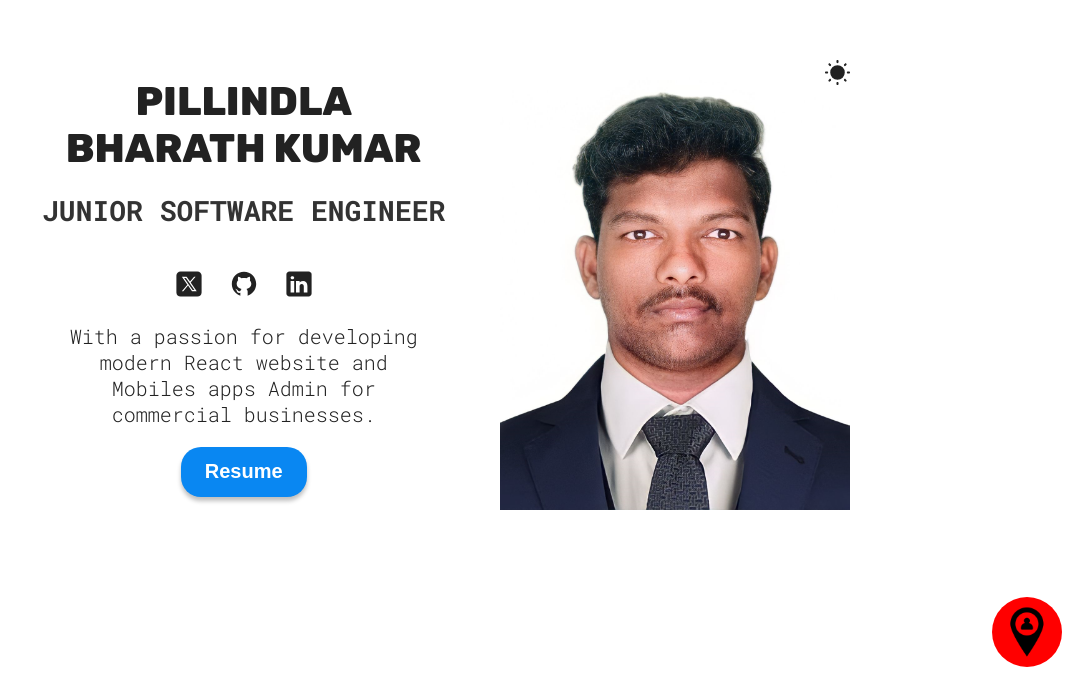
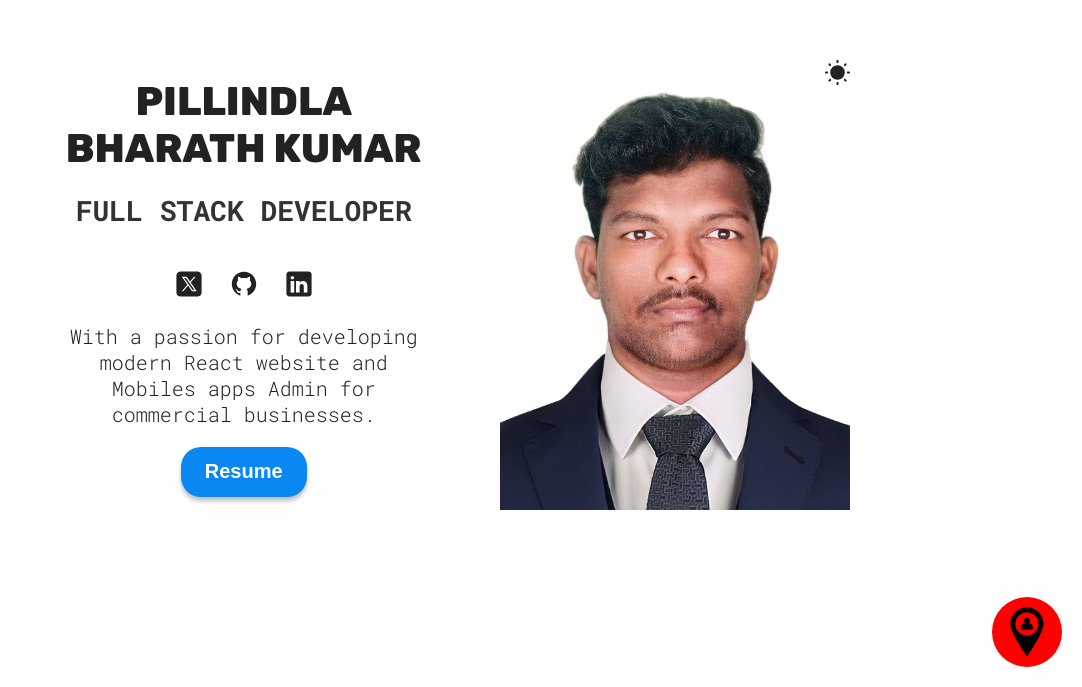
Before and after one commit to Bharath02062000/Portfolio, a React (Vite) app: page / in a window 1280 px wide. Shown: the part 113-800 px from the top of the page, without its empty margins (198-1280 px from the left). Built offline with nearby package versions, Linux system fonts and the light colour scheme.

Commit message:
Update Hero.jsx

```diff
--- a/src/sections/Hero/Hero.jsx
+++ b/src/sections/Hero/Hero.jsx
@@ -40,7 +40,7 @@ function Hero() {
           <br />
           Bharath Kumar
         </h1>
-        <h2>JUNIOR SOFTWARE ENGINEER</h2>
+        <h2> FULL STACK DEVELOPER</h2>
         <span>
           <a href="https://x.com/PillindlaK22500" target="_blank">
             <img src={twitterIcon} alt="Twitter icon" />
```
